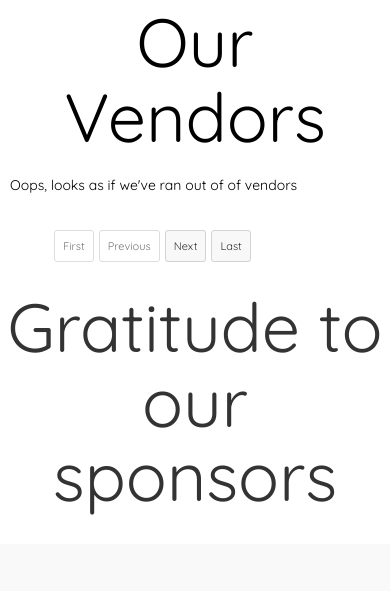
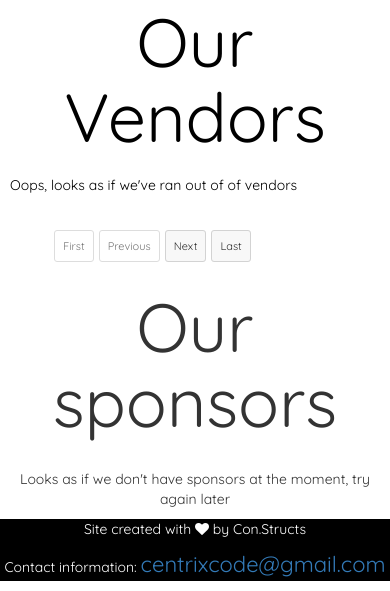
Before and after one commit to CodeineCentrix/Connn, a PHP site: page /connect/View/ in a window 390 px wide. Shown: the part 1968-2559 px from the top of the page. Before the commit the page ends 2483 px from the top, so only its background shows below. Run offline with PHP 8.4, Linux system fonts and the light colour scheme; the template is opened without the code that fills it, so the values that code supplies are empty; some libraries are stand-ins or nearby versions.

Commit message:
Final preparation before group intergration. Sort my update part with regards to the updating of a sponsor.

```diff
--- a/View/Menu.php
+++ b/View/Menu.php
@@ -14,7 +14,7 @@
     <div class="links">
 
       <div class="link_con">
-          <i class="icon fa"><a href="."><img src="https://png.icons8.com/ios/50/000000/login-rounded-right-filled.png"></a></i>
+          <i class="icon fa"><a href="../Controller/index.php?action=admin_login"><img src="https://png.icons8.com/ios/50/000000/login-rounded-right-filled.png"></a></i>
         <p class="para">LOGIN</p>
       </div>
        <div class="link_con">
--- a/View/index.php
+++ b/View/index.php
@@ -174,11 +174,13 @@ and open the template in the editor.
                         <a href="#" id="1"></a>
             </div>
             <div class="sponsors_holder" id="link_sponsors">
-            <h1 class='company_font'>Gratitude to our sponsors</h1>
+            <h1 class='company_font'>Our sponsors</h1>
             <br>
-            <?php ?>
+            <?php if(isset($sponsors)!=NULL): ?>
+            <div class="flex-right">
             <?php foreach($sponsors as $sponsor) : ?>
-            <div class='round'>
+                <div class="force_flex">
+            <div class="round">
                 <img src="<?php
              $url =$sponsor["SpoPicture"];
               $bas64 = base64_encode($url);
@@ -188,8 +190,18 @@ and open the template in the editor.
 
                 <a href="<?php echo $sponsor["SpoWebsite"] ; ?>"><p class="title black_text"><?php echo $sponsor["SpoName"]; ?></p></a>
             </div>
+                </div>
             <?php endforeach; ?>
+            </div>
+            <?php else: ?>
+            <p>Looks as if we don't have sponsors at the moment, try again later</p>
+            <?php endif; ?>
         </div>
         </div>
+
+        <footer>
+            <p>Site created with <span class="fa fa-heart"></span> by Con.Structs</p>
+                <p>Contact information: <a href="mailto:centrixcode@gmail.com"> centrixcode@gmail.com</a></p>
+        </footer>
     </body>
 </html>
--- a/scripts/myscript.js
+++ b/scripts/myscript.js
@@ -6,7 +6,7 @@
 
 $('document').ready(function() {
 
-$('#pagination a').click( function() { // When click on a 'a' element of the pagination div
+$('#pagination ').on('click', 'a', function(e) { // When click on a 'a' element of the pagination div
         var page = this.id; // Page number is the id of the 'a' element
 	var pagination = ''; // Init pagination
         $('#vendors_area').html('<div class="loader"></div>'); // Display a processing div
@@ -24,19 +24,19 @@ $('#pagination a').click( function() { // When click on a 'a' element of the pag
 
         // Pagination system
 			if (page == 1) pagination += '<div class="cell_disabled"><span>First</span></div><div class="cell_disabled"><span>Previous</span></div>';
-			else pagination += '<div class="cell"><a href="#" id="1">First</a></div><div class="cell"><a href="#" id="' + (page - 1) + '">Previous</span></a></div>';
+			else pagination += '<div class="cell"><a  id="1">First</a></div><div class="cell"><a  id="' + (page - 1) + '">Previous</span></a></div>';
 
 			for (var i=parseInt(page)-3; i<=parseInt(page)+3; i++) {
 				if (i >= 1 && i <= data.numPage) {
 					pagination += '<div';
 					if (i == page) pagination += ' class="cell_active"><span>' + i + '</span>';
-					else pagination += ' class="cell"><a href="#" id="' + i + '">' + i + '</a>';
+					else pagination += ' class="cell"><a id="' + i + '">' + i + '</a>';
 					pagination += '</div>';
 				}
 			}
 
 			if (page == data.numPage) pagination += '<div class="cell_disabled"><span>Next</span></div><div class="cell_disabled"><span>Last</span></div>';
-			else pagination += '<div class="cell"><a href="#" id="' + (parseInt(page) + 1) + '">Next</a></div><div class="cell"><a href="#" id="' + data.numPage + '">Last</span></a></div>';
+			else pagination += '<div class="cell"><a id="' + (parseInt(page) + 1) + '">Next</a></div><div class="cell"><a id="' + data.numPage + '">Last</span></a></div>';
 
 			$('#pagination').html(pagination); // We update the pagination DIV
 		},
@@ -44,10 +44,14 @@ $('#pagination a').click( function() { // When click on a 'a' element of the pag
                    // window.alert("Error"+error+"Status"+status);
 		}
 	});
+         e.preventDefault();
 	return false;
+
 });
 
 $("#pagination a").trigger('click'); // When page is loaded we trigger a click
+
+
 });
 
 function checkdate(input){
--- a/stylesheets/general.css
+++ b/stylesheets/general.css
@@ -107,6 +107,8 @@ header{
                 overflow: hidden;
             }
 
+
+
    @media only screen and (max-width: 600px) {
     .header_info_middle {
       display: none;
--- a/stylesheets/mystyle.css
+++ b/stylesheets/mystyle.css
@@ -276,12 +276,29 @@ margin: 0px 30px 30px 30px;
     margin-left: 20px;
     margin-right: 20px;
     float:left;
-    width: 30%;
+    width: 10%;
     text-align: center;
     overflow: hidden;
     border-radius: 0px;
 }
 
+.round img{
+    max-width: 100%;
+    height: auto;
+}
+
+.carousel-cell.round{
+  display: block;
+  width: 80%;
+  max-height: 100%;
+}
+.carousel-cell.is-selected .round {
+  opacity: 1;
+  -webkit-transform: scale(1);
+          transform: scale(1);
+  -webkit-filter: none;
+          filter: none;
+}
 .title {
     color: grey;
     font-size: 18px;
@@ -317,7 +334,6 @@ button:hover, a:hover {
     background: white;
     overflow:hidden;
     text-align: center;
-
 }
 
 .loader_holder{
@@ -491,4 +507,40 @@ display: none;
                 width: 80%;
                height: auto;
             }
+
+            .round{
+                width: 100%;
+                overflow: hidden;
+                display: inline-block;
+            }
+            .sponsors_holder{
+                width: 100%;
+                overflow: hidden;
+            }
+            .flex-right{
+                display: flex;
+                width: 100%;
+                overflow-x: scroll;
+            }
+
+            .force_flex{
+                width: 80%;
+                height: auto;
+            }
 }
+
+footer{
+    background-color: black;
+    color: white;
+    text-align: center;
+    margin: 0;
+    height: 100%;
+    width: 100%
+}
+
+.pagination_content{
+    width: 50%;
+    margin: auto;
+    padding: 20px;
+    overflow: hidden;
+}
```
